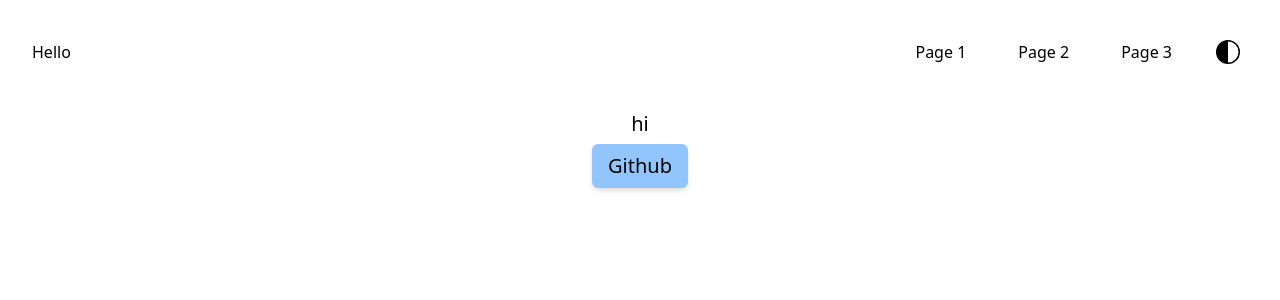
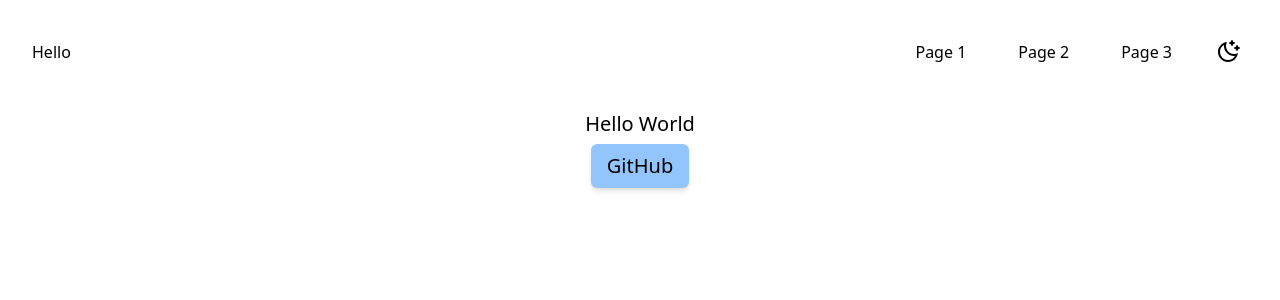
Before and after one commit to exu3/next-tailwind-starter, a Next.js app: page / in a window 1280 px wide. Shown: the top 300 px of the page. Built offline with nearby package versions, Linux system fonts and the light colour scheme.

Commit message:
fix: redeploy

```diff
--- a/components/nav.js
+++ b/components/nav.js
@@ -1,7 +1,7 @@
 import Link from "next/link";
+import { useTheme } from "next-themes";
 import { useEffect } from "react";
-import { BsCircleHalf } from "react-icons/bs";
-import { useTheme } from "next-themes";
+import { RiMoonClearLine } from "react-icons/ri";
 
 const links = [
   { label: "Page 1", href: "/" },
@@ -34,14 +34,12 @@ export default function Nav() {
             <button
               onClick={() => {
                 setTheme(theme === "dark" ? "light" : "dark");
-                document
-                  .querySelector("#theme_toggle")
-                  .classList.toggle("rotate-180");
+                document.querySelector("#theme_toggle");
               }}
               className="p-2 rounded-full hover:bg-black dark:hover:bg-white hover:bg-opacity-10 dark:hover:bg-opacity-10 transform duration-200"
               id="theme_toggle"
             >
-              <BsCircleHalf size={24} />
+              <RiMoonClearLine size={24} className="rotate-90" />
             </button>
           </li>
         </ul>
--- a/pages/index.js
+++ b/pages/index.js
@@ -3,13 +3,13 @@ import Nav from "../components/Nav";
 
 export default function Home() {
   return (
-    <div className="dark:text-white dark:bg-black">
+    <div className="dark:text-white dark:bg-black min-h-screen">
       <Meta title="Home" />
       <Nav />
       <div className="text-xl text-center">
-        <h1 className="leading-loose">hi</h1>
+        <h1 className="leading-loose">Hello World</h1>
         <button className="rounded-md bg-blue-300 dark:bg-blue-500 p-2 px-4 shadow-md mx-auto hover:shadow-lg">
-          <a href="https://github.com/eilla1/next-starter">Github</a>
+          <a href="https://github.com/eilla1/next-starter">GitHub</a>
         </button>
       </div>
     </div>
```
